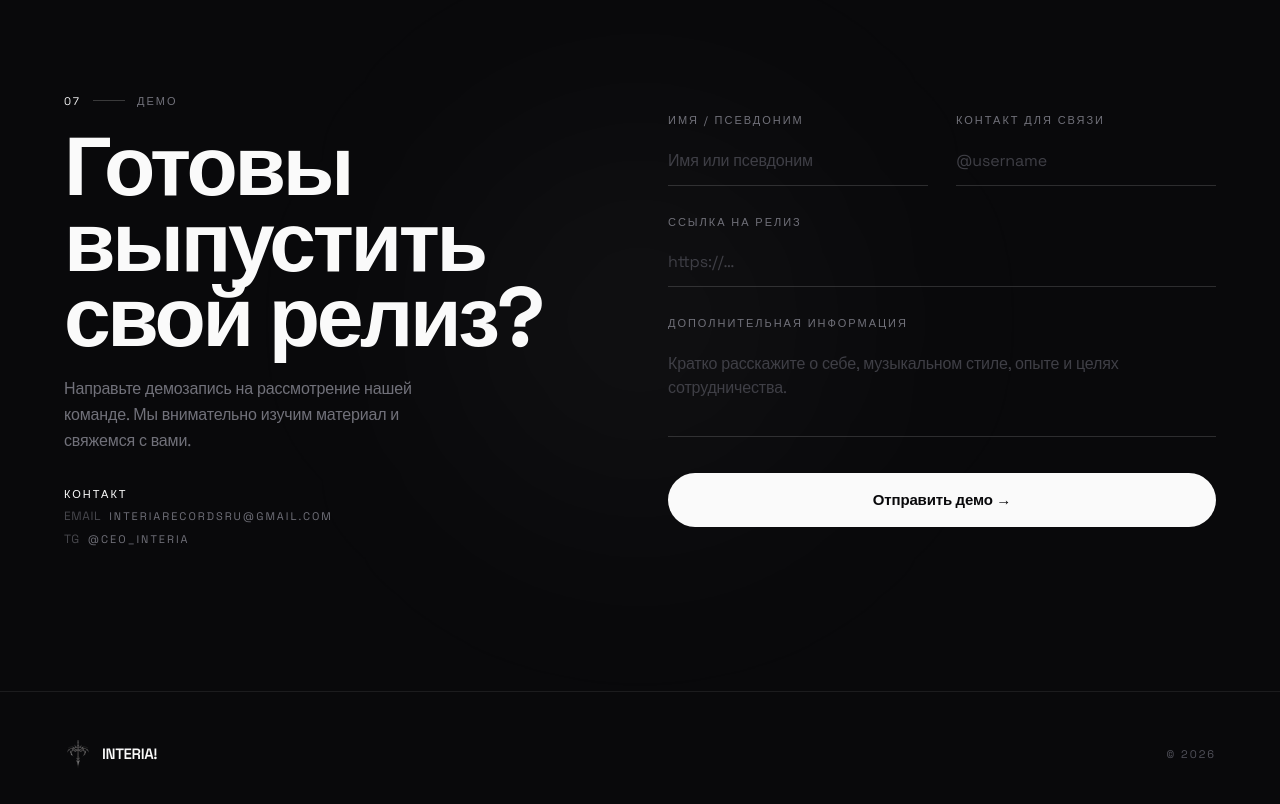
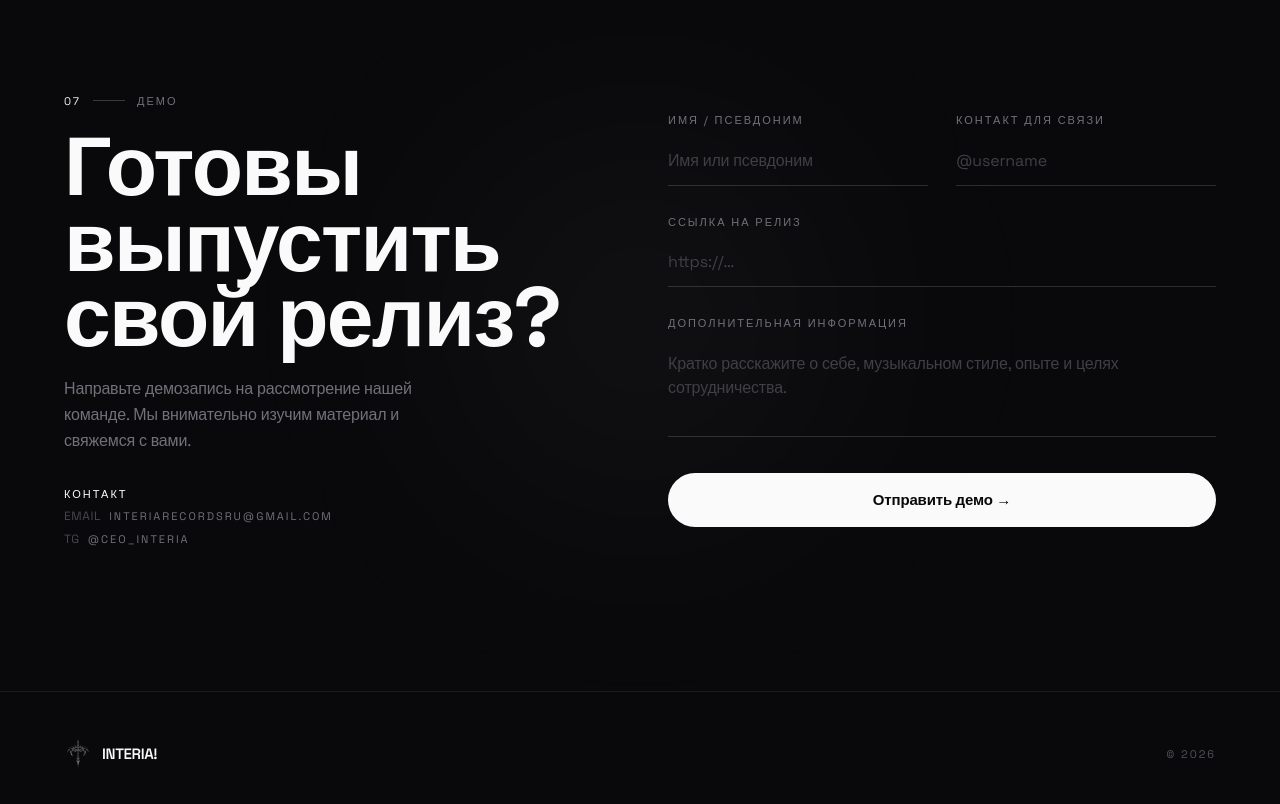
Before and after one commit to lolihunter1488337/INTERIAWEB-v0.1, a React (Vite) app: page / in a window 1280 px wide. Shown: the part 5640-6444 px from the top of the page. Built offline with nearby package versions, Linux system fonts and the light colour scheme.

Commit message:
demo: fix letter overlap in heading (tracking -0.04 -> -0.02)

```diff
--- a/src/App.jsx
+++ b/src/App.jsx
@@ -443,7 +443,7 @@ function Demo() {
       <div className="relative z-10 mx-auto grid max-w-6xl gap-14 md:grid-cols-2 md:items-center">
         <Reveal>
           <Tag n="07">{t("demo.tag")}</Tag>
-          <h2 className="mt-5 text-[clamp(40px,7vw,84px)] font-bold leading-[.9] tracking-[-0.04em]">
+          <h2 className="mt-5 text-[clamp(40px,7vw,84px)] font-bold leading-[.9] tracking-[-0.02em]">
             {t("demo.title")}
           </h2>
           <p className="mt-5 max-w-sm text-[16px] leading-relaxed text-muted">{t("demo.lead")}</p>
```
